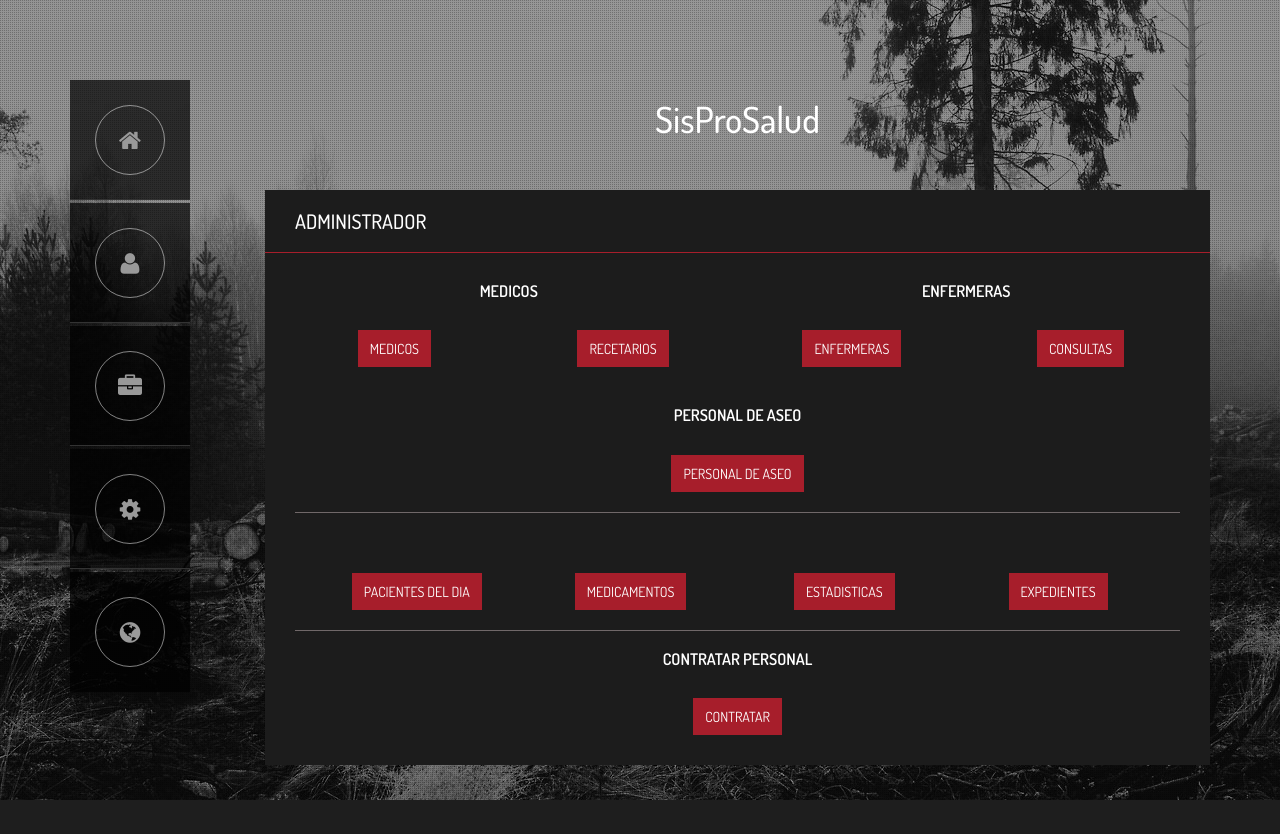
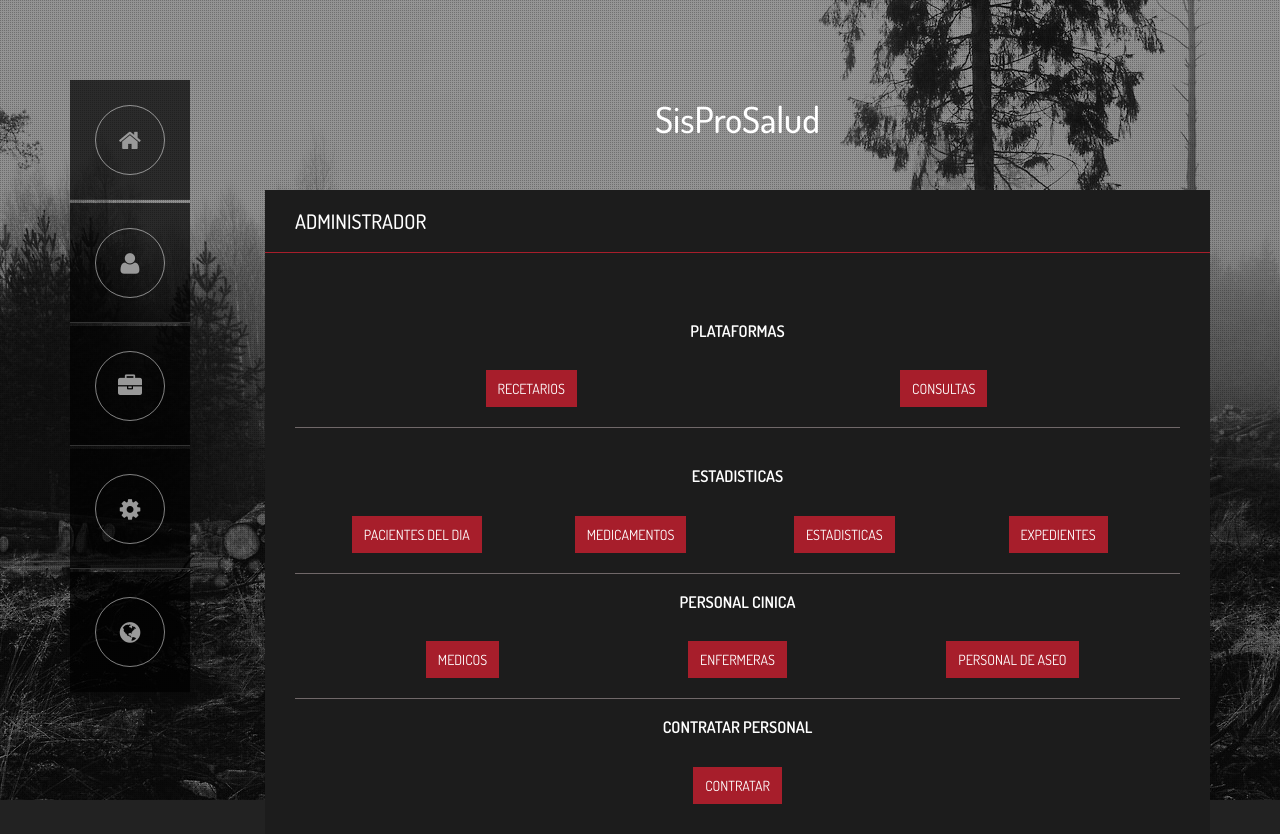
Before and after one commit to JBEdix/ProyectoPOOSisProSalud, a PHP site: page /form/form_administrador1.php in a window 1280 px wide. Before the commit the page ends 800 px from the top, so only its background shows below. Run offline with PHP 8.4, Linux system fonts and the light colour scheme.

Commit message:
Cambio en en administrador y personal
se reacomodaron los botones en administrador.
se agrego componente para agregar fotografia del contratante.

```diff
--- a/form/css/templatemo_style.css
+++ b/form/css/templatemo_style.css
@@ -245,3 +245,12 @@ IPHONE 4-4S-5 LANDSCAPE (568x320)
 IPHONE 4-4S-5 PORTRAIT (320x568)
 ********************************/
 @media only screen and (max-width: 450px) { .templatemo_logo img { width: 100%; height: auto; } }
+
+/*------------------------------------------------------
+  previsualizar fotografia en form_personal
+--------------------------------------------------------*/
+.thumb{
+     height: 300px;
+     border: 1px solid #000;
+     margin: 10px 5px 0 0;
+}
--- a/form/form_administrador1.php
+++ b/form/form_administrador1.php
@@ -93,51 +93,33 @@ http://www.templatemo.com/tm-402-genius
                     <div id="menu-container">
 
 
+
+
                         <div id="menu-1" class="homepage">
                             <div class="page-header">
                                 <h2 class="page-title" align="left">Administrador</h2>
                             </div> <!-- /.page-header -->
-                            <div  class="content-inner ">
-                                <div class="row">
-                                    <div class="col-md-6">
-                                        <h3 class="widget-title">Medicos</h3>
-                                        <div class="row">
-                                            <div class="col-md-6">
-                                                <button id="btn-ver-medicos" class="mainBtn">medicos</button>
-                                            </div>
-                                            <div class="col-md-6">
-                                                <button id="btn-ver-recetarios" class="mainBtn">Recetarios</button>
-                                            </div>
-                                        </div>
-                                    </div> <!-- /.col-md-7 -->
-
-                                    <div class="col-md-6">
-                                        <h3 class="widget-title">enfermeras</h3>
-                                        <div class="row">
-                                            <div class="col-md-6">
-                                                <button id="btn-ver-enfermeras" class="mainBtn">enfermeras</button>
-                                            </div>
-                                            <div class="col-md-6">
-                                                <button id="btn-ver-consultas" class="mainBtn">consultas</button>
-                                            </div>
-                                        </div>
-                                    </div> <!-- /.col-md-5 -->
-                                </div> <!-- /.row -->
-
+                            <div  class="content-inner">
                                 <div class="our-team page-header-2">
                                     <div class="row">
                                         <div class="col-md-12">
-                                            <h3 class="widget-title">Personal de aseo</h3>
+                                            <h3 class="widget-title">Plataformas</h3>
                                             <div class="row">
                                                 <div class="col-md-12">
-                                                    <button id="btn-ver-personal" class="mainBtn">Personal de aseo</button>
+                                                    <div class="col-md-6">
+                                                        <button id="btn-ver-recetarios" class="mainBtn">Recetarios</button>
+                                                    </div>
+                                                    <div class="col-md-6">
+                                                        <button id="btn-ver-consultas" class="mainBtn">consultas</button>
+                                                    </div>
                                                 </div>
                                             </div>
-                                        </div> <!-- /.col-md-7 -->
+                                        </div> <!-- /.col-md-12 -->
                                     </div> <!-- /.row -->
                                 </div>
 
                                 <div class="our-team page-header-2">
+                                <h3 class="widget-title">Estadisticas</h3>
                                     <div class="row">
                                         <div class="col-md-3">
                                             <button class="mainBtn" id="btn-pacientes-dia">Pacientes del dia</button>
@@ -154,12 +136,33 @@ http://www.templatemo.com/tm-402-genius
                                     </div> <!-- /.row -->
                                 </div>
 
+
+                                <div class="row page-header-2">
+                                    <div class="col-md-12">
+                                        <h3 class="widget-title">Personal Cinica</h3>
+                                        <div class="row">
+                                            <div class="col-md-4">
+                                                <button id="btn-ver-medicos" class="mainBtn">medicos</button>
+                                            </div>
+                                            <div class="col-md-4">
+                                                <button id="btn-ver-enfermeras" class="mainBtn">enfermeras</button>
+                                            </div>
+                                            <div class="col-md-4">
+                                                <button id="btn-ver-personal" class="mainBtn">Personal de aseo</button>
+                                            </div>
+                                        </div>
+                                    </div> <!-- /.col-md-7 -->
+                                </div>
+
                                 <div class="our-team">
                                     <div class="col-md-12">
                                         <h3 class="widget-title">Contratar personal</h3>
                                         <div class="row">
                                             <div class="col-md-12">
-                                                <button id="btn-contratar-personal" class="mainBtn">Contratar</button>
+                                                <a href="form_personal.php">
+                                                    <button id="btn-contratar-personal" class="mainBtn">Contratar</button>
+                                                </a>
+
                                             </div>
                                         </div>
                                     </div> <!-- /.col-md-12 -->
@@ -179,26 +182,6 @@ http://www.templatemo.com/tm-402-genius
     <script src="js/jquery.nicescroll.min.js"></script>
     <script src="js/jquery.lightbox.js"></script>
     <script src="js/templatemo_custom.js"></script>
-    <script>
-        function initialize() {
-          var mapOptions = {
-            zoom: 15,
-            center: new google.maps.LatLng(16.832179,96.134976)
-          };
 
-          var map = new google.maps.Map(document.getElementById('map-canvas'),
-              mapOptions);
-        }
-
-        function loadScript() {
-          var script = document.createElement('script');
-          script.type = 'text/javascript';
-          script.src = 'https://maps.googleapis.com/maps/api/js?v=3.exp&sensor=false&' +
-              'callback=initialize';
-          document.body.appendChild(script);
-        }
-
-    </script>
-<!-- templatemo 402 genius -->
 </body>
 </html>
```
Also changed, not shown: form/form_personal.php (+29 -21 lines), js/controlador.js (+29 -0 lines).
